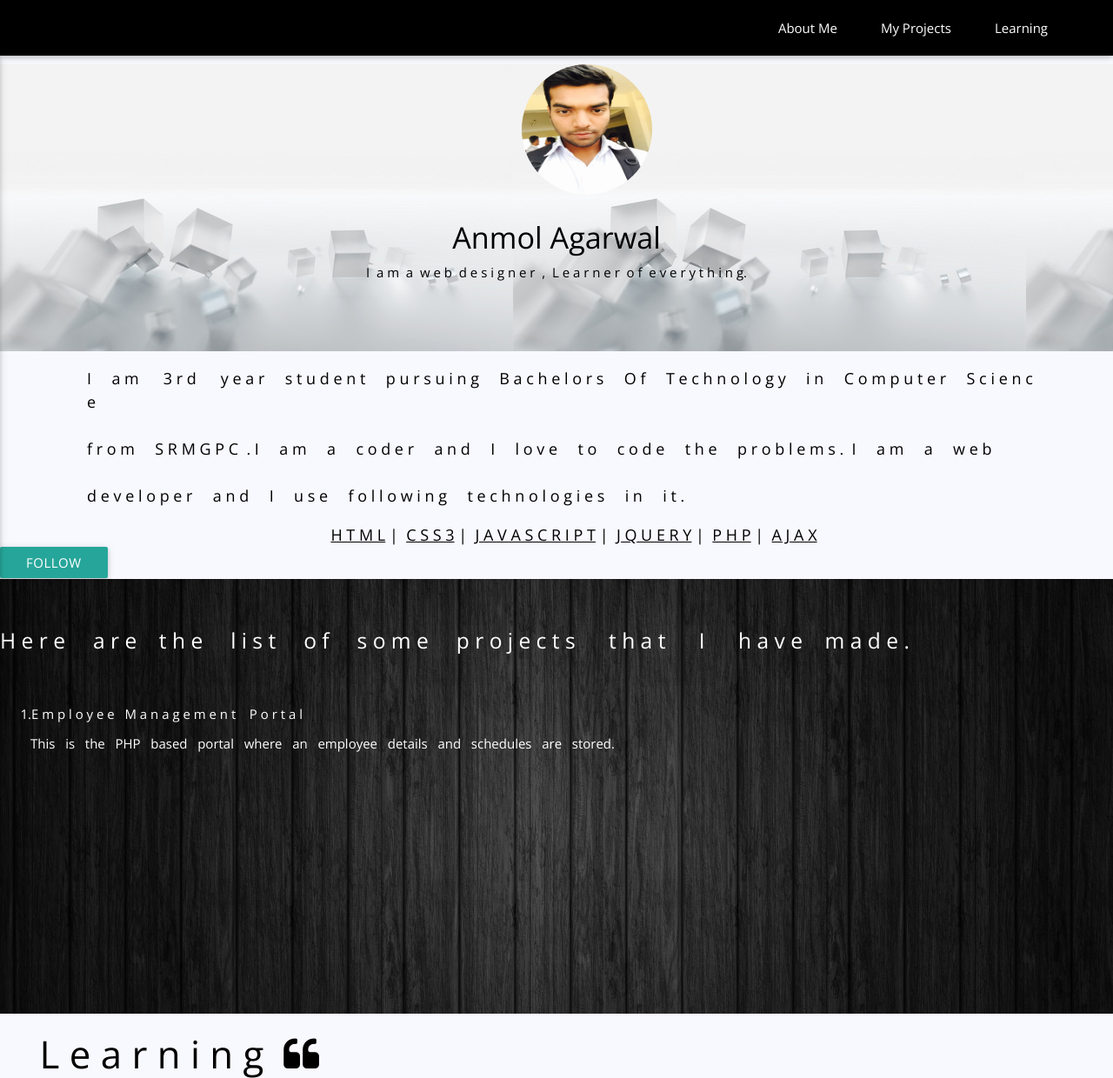
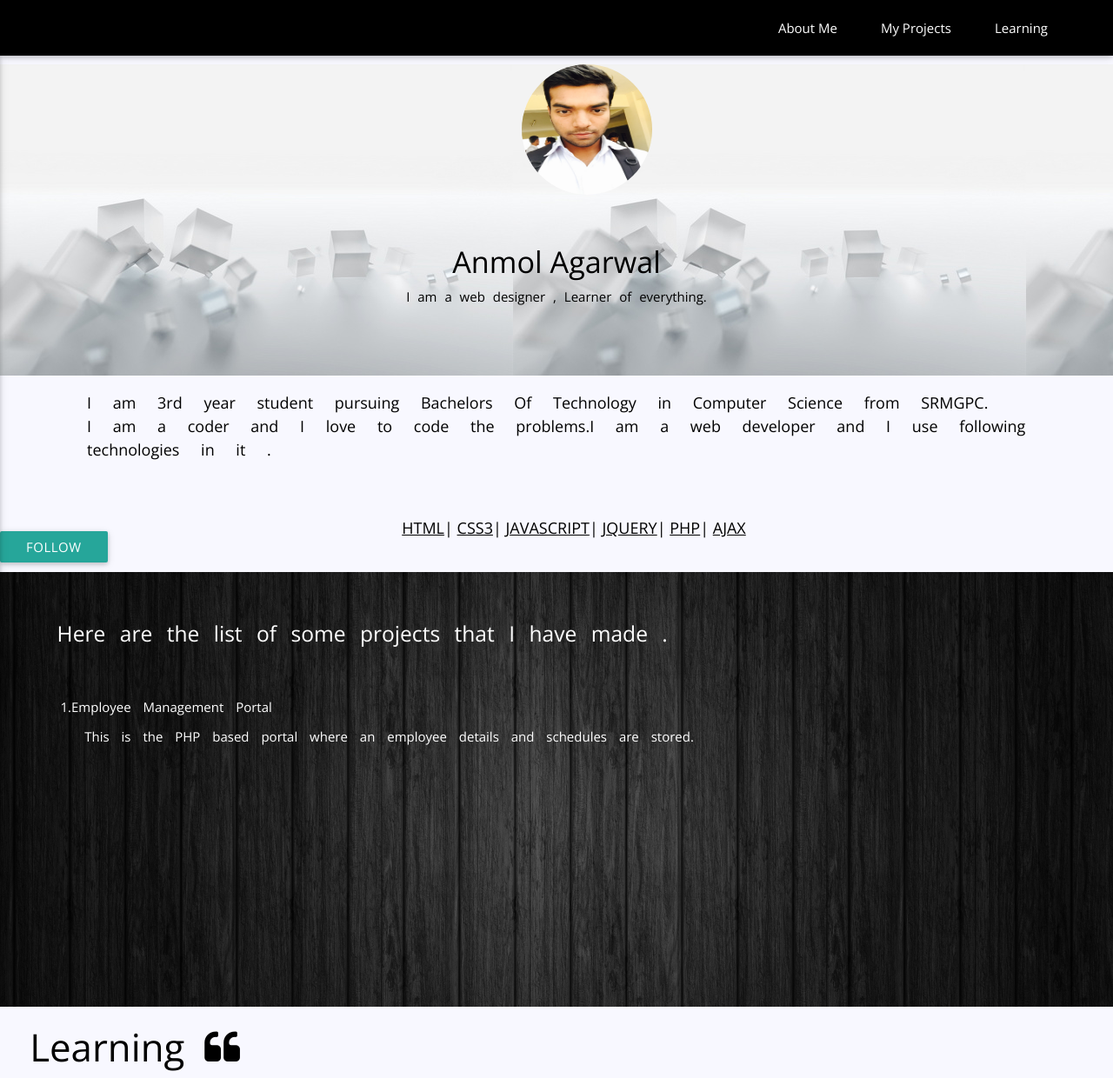
Before and after one commit to anmolx123/anmolx123.github.io, a plain HTML site: page index.html in a window 1280 px wide. Shown: the top 1240 px of the page at 87% size. Drawn offline with nearby package versions, Linux system fonts and the light colour scheme.

Commit message:
My portfolio Added

```diff
--- a/index.html
+++ b/index.html
@@ -42,26 +42,26 @@
 		<div class="thumb">
           <img src="images/img2.png" style="width:150px;height:150px;border-radius:100%;">
 		</div>
-
+		  <br>
 
 
 		<div id="aboutme" style="height:150px;">
 
 			<h4 style="color:black;">Anmol Agarwal</h4></h4>
-			<h6>I&nbsp;&nbspa m&nbsp;&nbsp;a&nbsp;&nbspw e b&nbsp;&nbspd e s i g n e r&nbsp;&nbsp,&nbsp;&nbspL e a r n e r&nbsp;&nbspo f&nbsp;&nbspe v e r y t h i n g.</h6>
+			<h6 style="word-spacing:5px;">I am a web designer , Learner of everything.</h6>
 		</div>
 		</div>
 		<div id="intro">
-			<p>I&nbsp;&nbsp;&nbsp;&nbsp;&nbsp;a m &nbsp;&nbsp;&nbsp;&nbsp;&nbsp;3 r d &nbsp;&nbsp;&nbsp;&nbsp;&nbsp;y e a r&nbsp;&nbsp;&nbsp;&nbsp;&nbsp;s t u d e n t&nbsp;&nbsp;&nbsp;&nbsp;&nbsp;p u r s u i n g&nbsp;&nbsp;&nbsp;&nbsp;&nbsp;B a c h e l o r s&nbsp;&nbsp;&nbsp;&nbsp;&nbsp;O f&nbsp;&nbsp;&nbsp;&nbsp;&nbsp;T e c h n o l o g y&nbsp;&nbsp;&nbsp;&nbsp;&nbsp;i n&nbsp;&nbsp;&nbsp;&nbsp;&nbsp;C o m p u t e r&nbsp;&nbsp;&nbsp;&nbsp;&nbsp;S c i e n c e&nbsp;&nbsp;&nbsp;&nbsp;&nbsp;<br><br>f r o m&nbsp;&nbsp;&nbsp;&nbsp;&nbsp;S R M G P C&nbsp;&nbsp;.&nbsp;I&nbsp;&nbsp;&nbsp;&nbsp;&nbsp;a m&nbsp;&nbsp;&nbsp;&nbsp;&nbsp;a&nbsp;&nbsp;&nbsp;&nbsp;&nbsp;c o d e r&nbsp;&nbsp;&nbsp;&nbsp;&nbsp;a n d&nbsp;&nbsp;&nbsp;&nbsp;&nbsp;I&nbsp;&nbsp;&nbsp;&nbsp;&nbsp;l o v e&nbsp;&nbsp;&nbsp;&nbsp;&nbsp;t o&nbsp;&nbsp;&nbsp;&nbsp;&nbsp;c o d e&nbsp;&nbsp;&nbsp;&nbsp;&nbsp;t h e&nbsp;&nbsp;&nbsp;&nbsp;&nbsp;p r o b l e m s&nbsp;.&nbsp;&nbsp;I&nbsp;&nbsp;&nbsp;&nbsp;&nbsp;a m&nbsp;&nbsp;&nbsp;&nbsp;&nbsp;a&nbsp;&nbsp;&nbsp;&nbsp;&nbsp;w e b&nbsp;&nbsp;&nbsp;&nbsp;&nbsp;<br><br>d e v e l o p e r&nbsp;&nbsp;&nbsp;&nbsp;&nbsp;a n d&nbsp;&nbsp;&nbsp;&nbsp;&nbsp;I&nbsp;&nbsp;&nbsp;&nbsp;&nbsp;u s e&nbsp;&nbsp;&nbsp;&nbsp;&nbsp;f o l l o w i n g&nbsp;&nbsp;&nbsp;&nbsp;&nbsp;t e c h n o l o g i e s&nbsp;&nbsp;&nbsp;&nbsp;&nbsp;i n&nbsp;&nbsp;&nbsp;&nbsp;&nbsp;i t .</p>
-			<p><center><u>H T M L</u>&nbsp;|&nbsp; <u>C S S 3</u>&nbsp;|&nbsp; <u>J A V A S C R  I P T</u>&nbsp;|&nbsp; <u>J Q U E R Y</u>&nbsp;|&nbsp; <u>P H P</u>&nbsp;|&nbsp; <u>A J A X</u></center></p>
+			<p style="word-spacing:20px;">I am 3rd year  student pursuing Bachelors Of Technology in Computer Science from SRMGPC.<br>I am a coder and I love to code the problems.I am a web developer and I use following technologies in it .</p>
+			<br><p><center><u>HTML</u>| <u>CSS3</u>| <u>JAVASCRIPT</u>| <u>JQUERY</u>| <u>PHP</u>| <u>AJAX</u></center></p>
 		</div>
 		<div id="followup">
 		<div class="button"><a class="waves-effect waves-light btn">Follow</a></div>
 
 			<div id="divid" style="display:none;margin-bottom:0px;">
-				<a href="#" style="color:#3b5998;"><i class="fa fa-facebook fa-2x"></i></a>&nbsp;&nbsp;&nbsp;&nbsp;&nbsp;
-				<a href="#" style="color:#125668;"><i class="fa fa-instagram fa-2x"></i></a>&nbsp;&nbsp;&nbsp;&nbsp;&nbsp;
-				<a href="#" style="color:#55acee;"><i class="fa fa-twitter fa-2x"></i></a>&nbsp;&nbsp;&nbsp;
+				<a href="#" style="color:#3b5998;"><i class="fa fa-facebook fa-2x"></i></a>
+				<a href="#" style="color:#125668;"><i class="fa fa-instagram fa-2x"></i></a>
+				<a href="#" style="color:#55acee;"><i class="fa fa-twitter fa-2x"></i></a>
 			</div>
 		</div>
 
@@ -70,41 +70,41 @@
 				<div class="parallax">
 					<img src="images/back1.jpg" style="width:100%;">
 				</div><br><br>
-				<div id="project_info" style="color:white;">
-					<h5>H e r e&nbsp;&nbsp;&nbsp;&nbsp;&nbsp;a r e&nbsp;&nbsp;&nbsp;&nbsp;t h e&nbsp;&nbsp;&nbsp;&nbsp; l i s t &nbsp;&nbsp;&nbsp;&nbsp;o f&nbsp;&nbsp;&nbsp;&nbsp; s o m e &nbsp;&nbsp;&nbsp;&nbsp;p r o j e c t s &nbsp;&nbsp;&nbsp;&nbsp; t h a t &nbsp;&nbsp;&nbsp;&nbsp; I &nbsp;&nbsp;&nbsp;&nbsp; h a v e &nbsp;&nbsp;&nbsp;m a d e .</h5>
+				<div id="project_info" style="color:white;word-spacing:10px;">
+					<h5>&nbsp;&nbsp;&nbsp;&nbsp;Here are the list of some projects  that  I  have  made .</h5>
 					<br><br>
-					<h6>&nbsp;&nbsp;&nbsp;&nbsp;&nbsp;&nbsp;1.E m p l o y e e&nbsp;&nbsp;&nbsp;M a n a g e m e n t &nbsp;&nbsp;&nbsp;P o r t a l</h6>
+					<h6>&nbsp;&nbsp;&nbsp;&nbsp;&nbsp;1.Employee  Management  Portal</h6>
 
-					<p>&nbsp;&nbsp;&nbsp;&nbsp;&nbsp;&nbsp;&nbsp;&nbsp;&nbsp;This&nbsp;&nbsp; is&nbsp;&nbsp; the&nbsp;&nbsp; PHP&nbsp;&nbsp; based&nbsp;&nbsp; portal&nbsp;&nbsp; where&nbsp;&nbsp; an&nbsp;&nbsp; employee&nbsp;&nbsp; details&nbsp;&nbsp; and&nbsp;&nbsp; schedules&nbsp;&nbsp; are&nbsp;&nbsp; stored.</p>
+					<p>&nbsp;&nbsp;&nbsp;&nbsp;&nbsp;&nbsp;&nbsp;This is the PHP based portal where an employee details and schedules are stored.</p>
 				</div>
 			</div>
 			<div id="heading">
-			<h3>&nbsp;&nbsp;&nbsp;&nbsp;L e a r n i n g&nbsp;&nbsp;<i class="fa fa-quote-left"></i></h3></div>
+			<h3>&nbsp;&nbsp;&nbsp;Learning&nbsp;&nbsp;<i class="fa fa-quote-left"></i></h3></div>
 			<div id="learning" style="margin-left:80px;">
 
 				<br>
-				<h6>&nbsp;&nbsp;&nbsp;&nbsp;1.A L G O R I T H M S</h6>
-				<p>&nbsp;&nbsp;&nbsp;&nbsp;Here&nbsp;&nbsp;&nbsp; are&nbsp;&nbsp;&nbsp; some&nbsp;&nbsp;&nbsp; algorithms&nbsp;&nbsp;&nbsp; which&nbsp;&nbsp;&nbsp; are&nbsp;&nbsp;&nbsp; useful&nbsp;&nbsp;&nbsp; for&nbsp;&nbsp;&nbsp; competitive&nbsp;&nbsp;&nbsp; programming.</p>
-				<h6>&nbsp;&nbsp;&nbsp;&nbsp;<a href="https://www.topcoder.com/community/data-science/data-science-tutorials/mathematics-for-topcoders/" target="_blank">1.Sieve of Eratosthenes.</a></h6>
-				<h6>&nbsp;&nbsp;&nbsp;&nbsp;<a href="https://www.topcoder.com/community/data-science/data-science-tutorials/mathematics-for-topcoders/" target="_blank">2.Euclid GCD Algorithm.</a></h6>
-				<h6>&nbsp;&nbsp;&nbsp;&nbsp;<a href="http://www.geeksforgeeks.org/dynamic-programming-set-4-longest-common-subsequence/" target="_blank">3.Longest Common Subsequence.</a></h6>
-				<h6>&nbsp;&nbsp;&nbsp;&nbsp;<a href="http://codeforces.com/blog/entry/15729" target="_blank">4.Tree</a></h6>
-				<h6>&nbsp;&nbsp;&nbsp;&nbsp;<a href="https://www.topcoder.com/community/data-science/data-science-tutorials/sorting/" target="_blank">5.Sorting</a></h6>
-				<h6>&nbsp;&nbsp;&nbsp;&nbsp;<a href="https://www.topcoder.com/community/data-science/data-science-tutorials/mathematics-for-topcoders/" target="_blank">6.Base Conversion.</a></h6>
-				<h6>&nbsp;&nbsp;&nbsp;&nbsp;&nbsp;&nbsp;&nbsp;<a href="https://www.topcoder.com/community/data-science/data-science-tutorials/" target="_blank">(more....)</a></h6>
+				<h6>1.A L G O R I T H M S</h6>
+				<p>Here are some algorithms which are useful for competitive programming.</p>
+				<h6><a href="https://www.topcoder.com/community/data-science/data-science-tutorials/mathematics-for-topcoders/" target="_blank">1.Sieve of Eratosthenes.</a></h6>
+				<h6><a href="https://www.topcoder.com/community/data-science/data-science-tutorials/mathematics-for-topcoders/" target="_blank">2.Euclid GCD Algorithm.</a></h6>
+				<h6><a href="http://www.geeksforgeeks.org/dynamic-programming-set-4-longest-common-subsequence/" target="_blank">3.Longest Common Subsequence.</a></h6>
+				<h6><a href="http://codeforces.com/blog/entry/15729" target="_blank">4.Tree</a></h6>
+				<h6><a href="https://www.topcoder.com/community/data-science/data-science-tutorials/sorting/" target="_blank">5.Sorting</a></h6>
+				<h6><a href="https://www.topcoder.com/community/data-science/data-science-tutorials/mathematics-for-topcoders/" target="_blank">6.Base Conversion.</a></h6>
+				<h6><a href="https://www.topcoder.com/community/data-science/data-science-tutorials/" target="_blank">(more....)</a></h6>
 				<br>
-				<h6>&nbsp;&nbsp;&nbsp;&nbsp;2.WEB DEVELOPMENT</h6>
-				<p>&nbsp;&nbsp;&nbsp;&nbsp;You need to be good both at front-end and back-end development.</p>
-				<p>&nbsp;&nbsp;&nbsp;&nbsp;So You can start learning here--><a href="http://www.w3schools.com/">W3SCHOOLS</a></p>
+				<h6>2.WEB DEVELOPMENT</h6>
+				<p>You need to be good both at front-end and back-end development.</p>
+				<p>So You can start learning here--><a href="http://www.w3schools.com/">W3SCHOOLS</a></p>
 			</div><br><br>
 			<div class="parallax-container">
 				<div class="parallax">
 					<img src="images/code.jpg" style="width:100%;-webkit-filter:blur(4px);">
 				</div>
-				<div id="final">
-					<br><br><center><h4>W a n t&nbsp;&nbsp;&nbsp; t o&nbsp;&nbsp;&nbsp; b e c o m e&nbsp;&nbsp;&nbsp; t h e&nbsp;&nbsp;&nbsp; C o d e&nbsp;&nbsp;&nbsp; M a s t e r ?</h4></center>
+				<div id="final" style="word-spacing:10px;">
+					<br><br><center><h4>Want to become the Code Master ?</h4></center>
 					<br>
-					<center><h4>S t a r t&nbsp;&nbsp;&nbsp;L e a r i n g&nbsp;&nbsp;&nbsp;T o d a y</h4></center>
+					<center><h4>Start Learing Today</h4></center>
 					<center><i class="fa fa-laptop fa-5x"></i></center>
 				</div>
 			</div>
--- a/style.css
+++ b/style.css
@@ -9,9 +9,7 @@ body{
 .thumb{
 	margin-left:600px;
 	margin-top:10px;
-	width:150px;
-	height:150px;
-	border-radius:100%;
+
 }
 
 #navigation{
@@ -63,12 +61,13 @@ body{
 }
 
 .button{
-	margin-top:-18px;
+	margin-top:-28px;
 	float:left;
 }
 #divid{
-	margin-top:-18px;
+	margin-top:-28px;
 	float:right;
+	padding-right:15px;
 }
 .button a{
 	color:white;
```
Also changed, not shown: images/img2.JPG (deleted).
